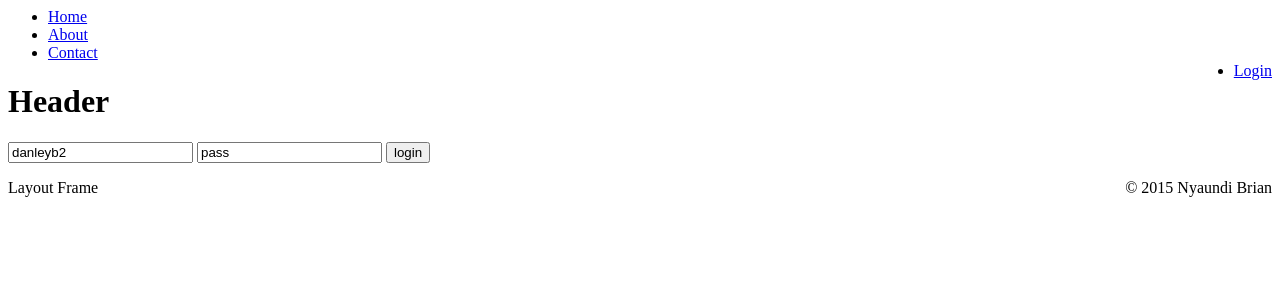
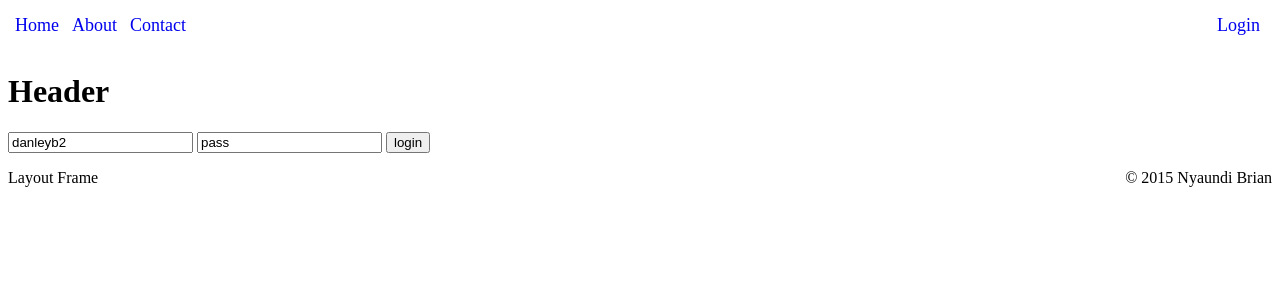
Before and after one commit to danleyb2/layout, a PHP site: page / in a window 1280 px wide. Shown: the top 300 px of the page. Run offline with PHP 8.4, Linux system fonts and the light colour scheme; data that the repository does not hold is empty.

Commit message:
nav links styling

```diff
--- a/public/css/style.css
+++ b/public/css/style.css
@@ -1 +1,18 @@
 /*stylesheet*/
+ul{
+    padding: 5px;
+}
+li{
+    list-style-type: none;
+    display: inline-block;
+    padding: 2px;
+    margin-right: 5px;
+    height: 30px;
+}
+li>a{
+    text-decoration: none;
+    font-size: large;
+}
+li a:hover {
+    color: black;
+}
```
